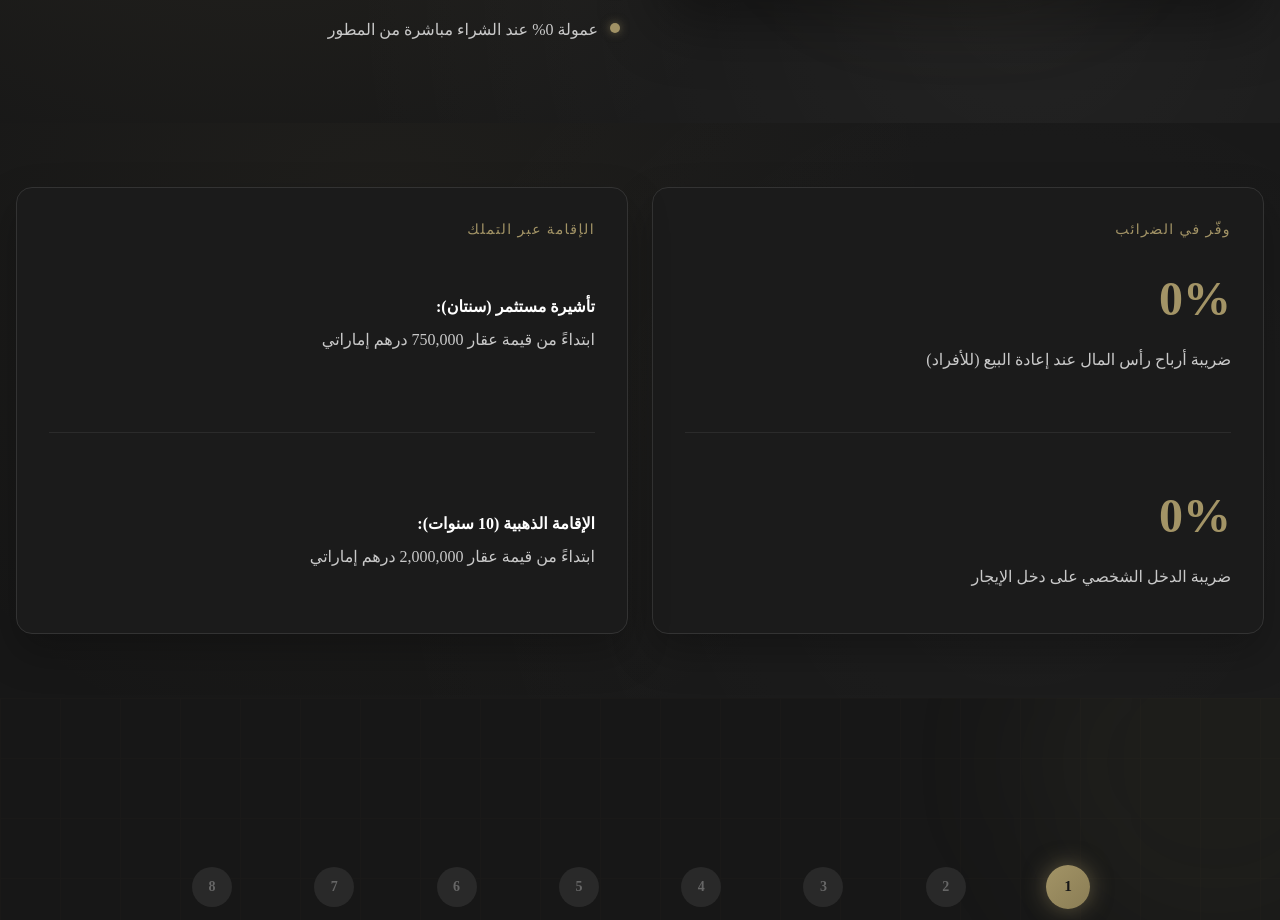
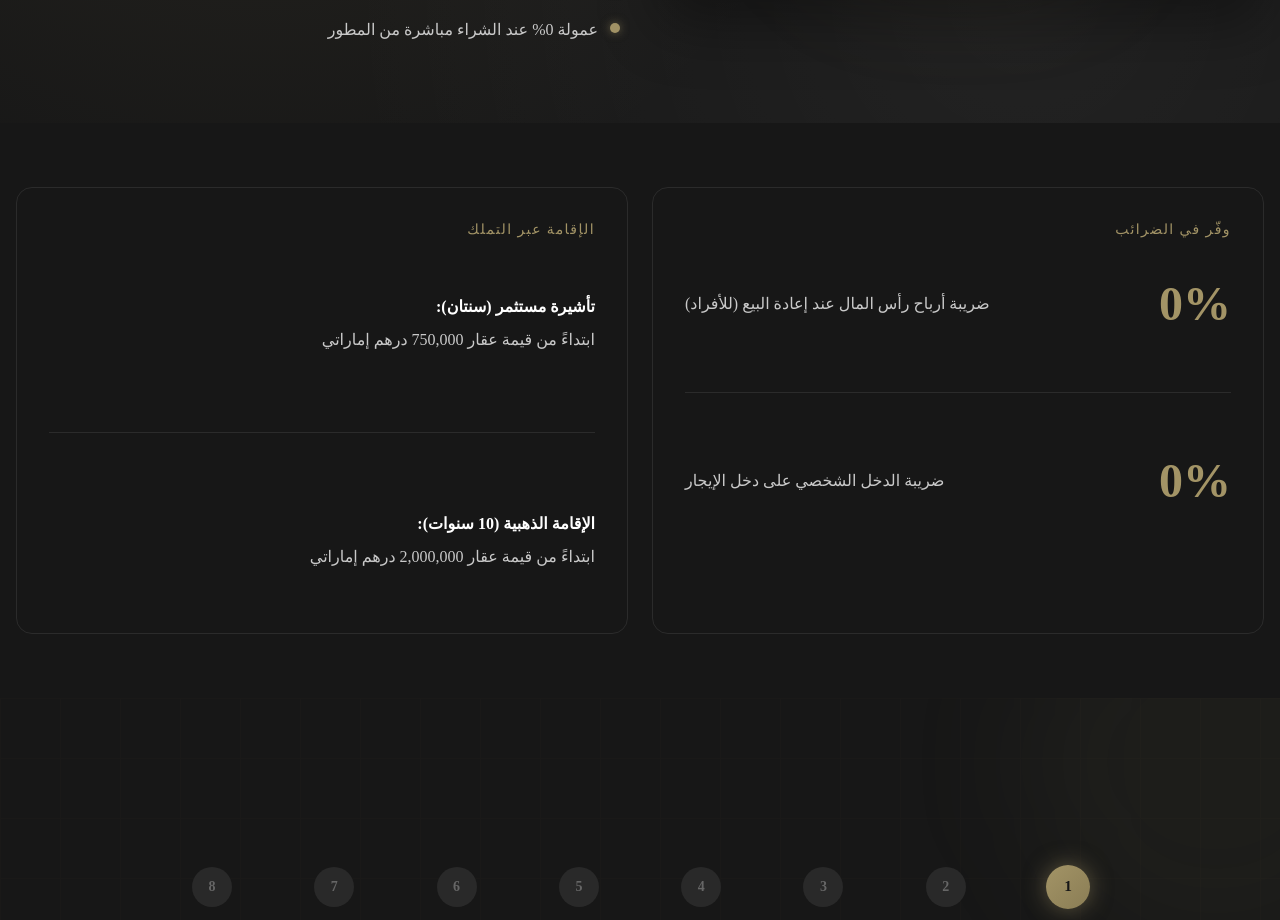
Before and after one commit to demokrat90/metrika, a Next.js app: page / in a window 1280 px wide. Shown: the part 1304-2224 px from the top of the page. Built offline with nearby package versions, Linux system fonts and the light colour scheme; a web font is replaced by a local one.

Commit message:
Align tax row layout

```diff
--- a/src/components/TaxResidencySection.tsx
+++ b/src/components/TaxResidencySection.tsx
@@ -25,44 +25,46 @@ const residencyItems = [
 export default function TaxResidencySection() {
   return (
     <section className="relative bg-[#171717] py-16 overflow-hidden">
-      <div className="absolute inset-0 bg-[radial-gradient(circle_at_30%_20%,rgba(163,148,102,0.06),transparent_55%),radial-gradient(circle_at_80%_70%,rgba(255,255,255,0.03),transparent_60%)]" />
-
       <div className="container mx-auto px-4 relative z-10">
         <div className="grid grid-cols-1 md:grid-cols-2 gap-6">
-          <div className="rounded-2xl border border-[#333] bg-[#1b1b1b] p-8 shadow-[0_18px_40px_rgba(0,0,0,0.25)]">
+          <div className="rounded-2xl border border-[#2b2b2b] bg-[#171717] p-8">
             <p className="text-sm text-[#a39466] tracking-widest">وفّر في الضرائب</p>
             <div className="mt-6 grid gap-6">
-              <div className="min-h-[88px] md:min-h-[120px] flex items-center">
-                <div className="grid grid-cols-[auto,1fr] gap-6 items-center w-full">
+              <div className="h-16 md:h-20 flex items-center">
+                <div className="flex items-center justify-between gap-6 w-full">
                   <div className="text-4xl md:text-5xl font-bold text-[#a39466]">
                     {taxItems[0].value}
                   </div>
-                  <p className="text-[#c9c9c9] leading-relaxed">{taxItems[0].text}</p>
+                  <p className="text-[#c9c9c9] text-sm md:text-base leading-relaxed whitespace-nowrap">
+                    {taxItems[0].text}
+                  </p>
                 </div>
               </div>
               <div className="my-6 h-px bg-[#2b2b2b]" />
-              <div className="min-h-[88px] md:min-h-[120px] flex items-center">
-                <div className="grid grid-cols-[auto,1fr] gap-6 items-center w-full">
+              <div className="h-16 md:h-20 flex items-center">
+                <div className="flex items-center justify-between gap-6 w-full">
                   <div className="text-4xl md:text-5xl font-bold text-[#a39466]">
                     {taxItems[1].value}
                   </div>
-                  <p className="text-[#c9c9c9] leading-relaxed">{taxItems[1].text}</p>
+                  <p className="text-[#c9c9c9] text-sm md:text-base leading-relaxed whitespace-nowrap">
+                    {taxItems[1].text}
+                  </p>
                 </div>
               </div>
             </div>
           </div>
 
-          <div className="rounded-2xl border border-[#333] bg-[#1b1b1b] p-8 shadow-[0_18px_40px_rgba(0,0,0,0.25)]">
+          <div className="rounded-2xl border border-[#2b2b2b] bg-[#171717] p-8">
             <p className="text-sm text-[#a39466] tracking-widest">الإقامة عبر التملك</p>
             <div className="mt-6 grid gap-6">
               <div className="min-h-[88px] md:min-h-[120px] flex flex-col justify-center">
                 <p className="text-white font-bold mb-2">{residencyItems[0].title}</p>
-                <p className="text-[#c9c9c9] leading-relaxed">{residencyItems[0].text}</p>
+                <p className="text-[#c9c9c9] text-sm md:text-base leading-relaxed whitespace-nowrap">{residencyItems[0].text}</p>
               </div>
               <div className="my-6 h-px bg-[#2b2b2b]" />
               <div className="min-h-[88px] md:min-h-[120px] flex flex-col justify-center">
                 <p className="text-white font-bold mb-2">{residencyItems[1].title}</p>
-                <p className="text-[#c9c9c9] leading-relaxed">{residencyItems[1].text}</p>
+                <p className="text-[#c9c9c9] text-sm md:text-base leading-relaxed whitespace-nowrap">{residencyItems[1].text}</p>
               </div>
             </div>
           </div>
```
